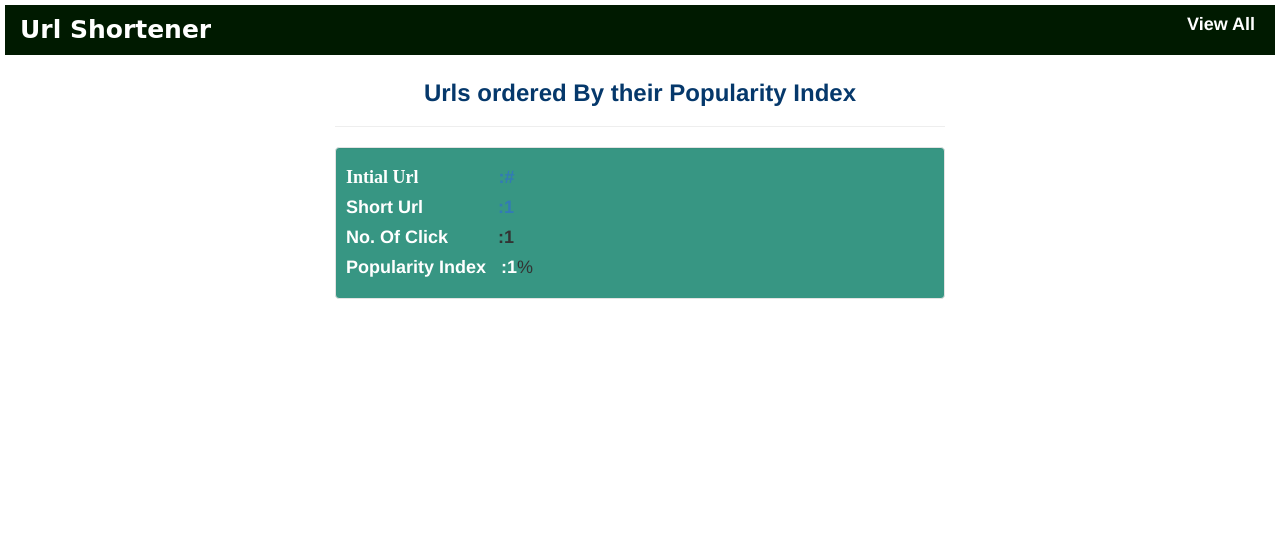
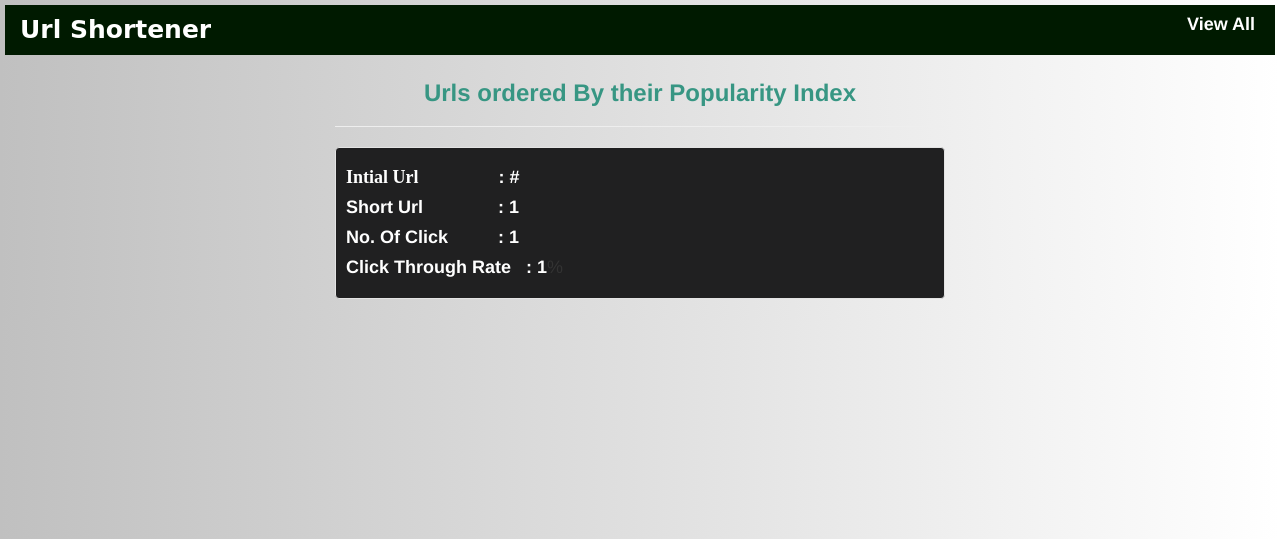
Before and after one commit to Kipngetich33/Url_Shortener, a Django app: template shortenerapp/templates/all.html in a window 1280 px wide. Shown: the top 539 px of the page. Run offline with Django 3.2, Linux system fonts and the light colour scheme; tables that the repository leaves empty hold one stand-in row (values such as "Sample post"); the template is opened without the code that fills it: values that come from a table or form of the project are taken from there, most other values are stand-ins (such as "Sample title", 1, 10 or a date in 2020); some libraries are stand-ins or nearby versions.

Commit message:
add final styles to the pages

```diff
--- a/shortenerapp/templates/all.html
+++ b/shortenerapp/templates/all.html
@@ -1,21 +1,25 @@
 {% extends 'base.html' %}
 {% block content %}
-
+<style>
+    body{
+        background: linear-gradient(to right, silver , white)    }
+</style>
+<body>
 <div class="col-md-3"></div>
 <div class="col-md-6">
-    <h3 style="text-align:center; font-weight:bolder; color:#05386B; ">Urls ordered By their Popularity Index</h3>
+    <h3 style="text-align:center; font-weight:bolder; color:#379683; ">Urls ordered By their Popularity Index</h3>
     <hr>
     {% for url in urls %}
-    <div class="well" style="background-color:#379683; padding:10px;">
-        <h4><span style="font-weight:bolder; color:#ffffff;font-family: 'Libre Baskerville';">Intial Url</span>&nbsp;&nbsp;&nbsp;&nbsp;&nbsp;&nbsp;&nbsp;&nbsp;&nbsp;&nbsp;&nbsp;&nbsp;&nbsp;&nbsp;&nbsp;&nbsp;<a href="{% url 'statistics' url.short_id %}"><span style="font-weight:bolder">:{{url.httpurl}}</span></a></h4>
-            <h4><span style="font-weight:bolder; color:#ffffff;;">Short Url</span>&nbsp;&nbsp;&nbsp;&nbsp;&nbsp;&nbsp;&nbsp;&nbsp;&nbsp;&nbsp;&nbsp;&nbsp;&nbsp;&nbsp;&nbsp;<a href="{% url 'statistics' url.short_id %}"><span style="font-weight:bolder">:{{url.short_id}}</span></a></h4>
-        <h4><span style="font-weight:bolder; color:#ffffff;;">No. Of Click</span>&nbsp;&nbsp;&nbsp;&nbsp;&nbsp;&nbsp;&nbsp;&nbsp;&nbsp;&nbsp;<span style="font-weight:bolder">:{{url.count}}</span></h4>
-        <h4><span style="font-weight:bolder; color:#ffffff;;">Popularity Index &nbsp;&nbsp;:{{url.index}}</span>%</h4>
+    <div class="well" style="background-color:#202021; padding:10px;">
+        <h4><span style="font-weight:bolder; color:#ffffff;font-family: 'Libre Baskerville';">Intial Url</span>&nbsp;&nbsp;&nbsp;&nbsp;&nbsp;&nbsp;&nbsp;&nbsp;&nbsp;&nbsp;&nbsp;&nbsp;&nbsp;&nbsp;&nbsp;&nbsp;<a href="{% url 'statistics' url.short_id %}"><span style="font-weight:bolder;color:white;">:&nbsp;{{url.httpurl}}</span></a></h4>
+            <h4><span style="font-weight:bolder; color:#ffffff;">Short Url</span>&nbsp;&nbsp;&nbsp;&nbsp;&nbsp;&nbsp;&nbsp;&nbsp;&nbsp;&nbsp;&nbsp;&nbsp;&nbsp;&nbsp;&nbsp;<a href="{% url 'statistics' url.short_id %}"><span style="font-weight:bolder; color:white;">:&nbsp;{{url.short_id}}</span></a></h4>
+        <h4><span style="font-weight:bolder; color:white;">No. Of Click</span>&nbsp;&nbsp;&nbsp;&nbsp;&nbsp;&nbsp;&nbsp;&nbsp;&nbsp;&nbsp;<span style="font-weight:bolder; color:white;">:&nbsp;{{url.count}}</span></h4>
+        <h4><span style="font-weight:bolder; color:#ffffff;">Click Through Rate &nbsp;&nbsp;:&nbsp;{{url.index}}</span>%</h4>
 
     </div>
     {% endfor %}
 
 </div>
 <div class="col-md-3"></div>
-
+</body>
 {% endblock %}
```
Also changed, not shown: shortenerapp/templates/makeshort.html (+6 -1 lines).
